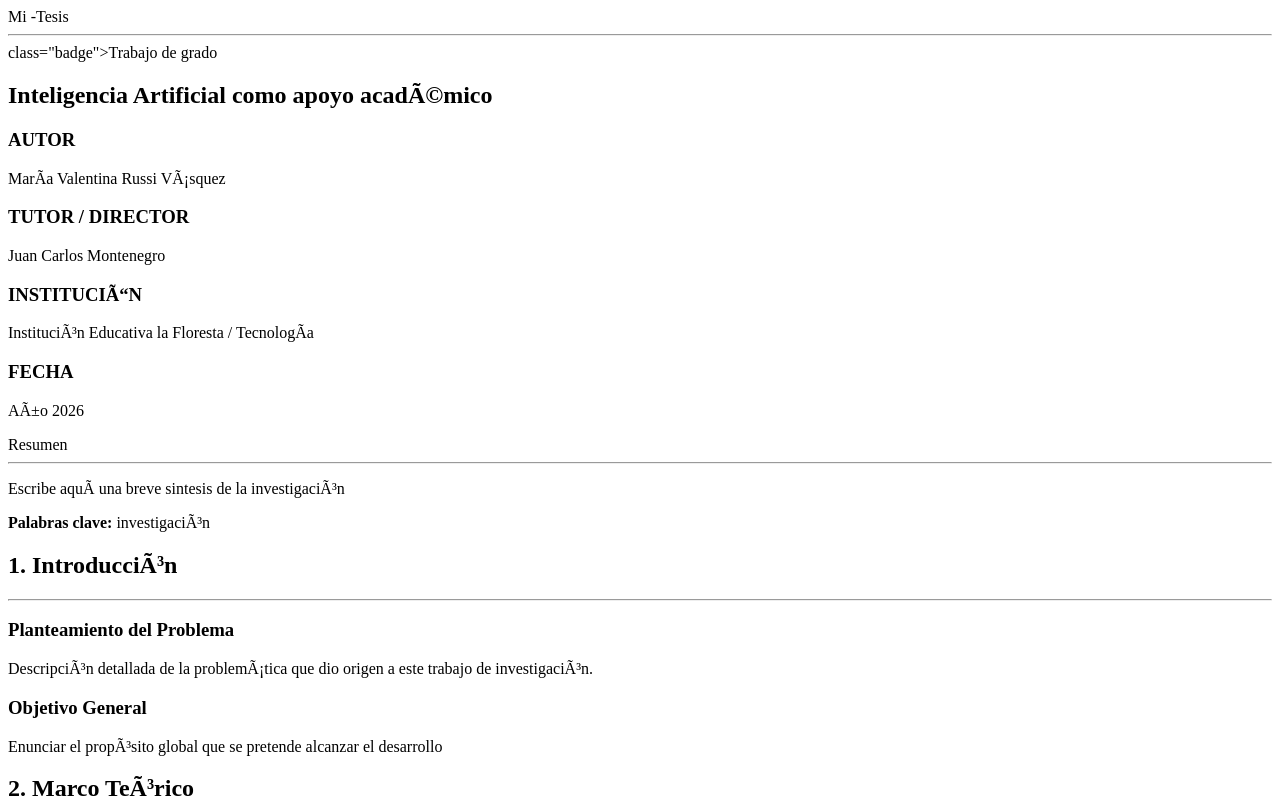
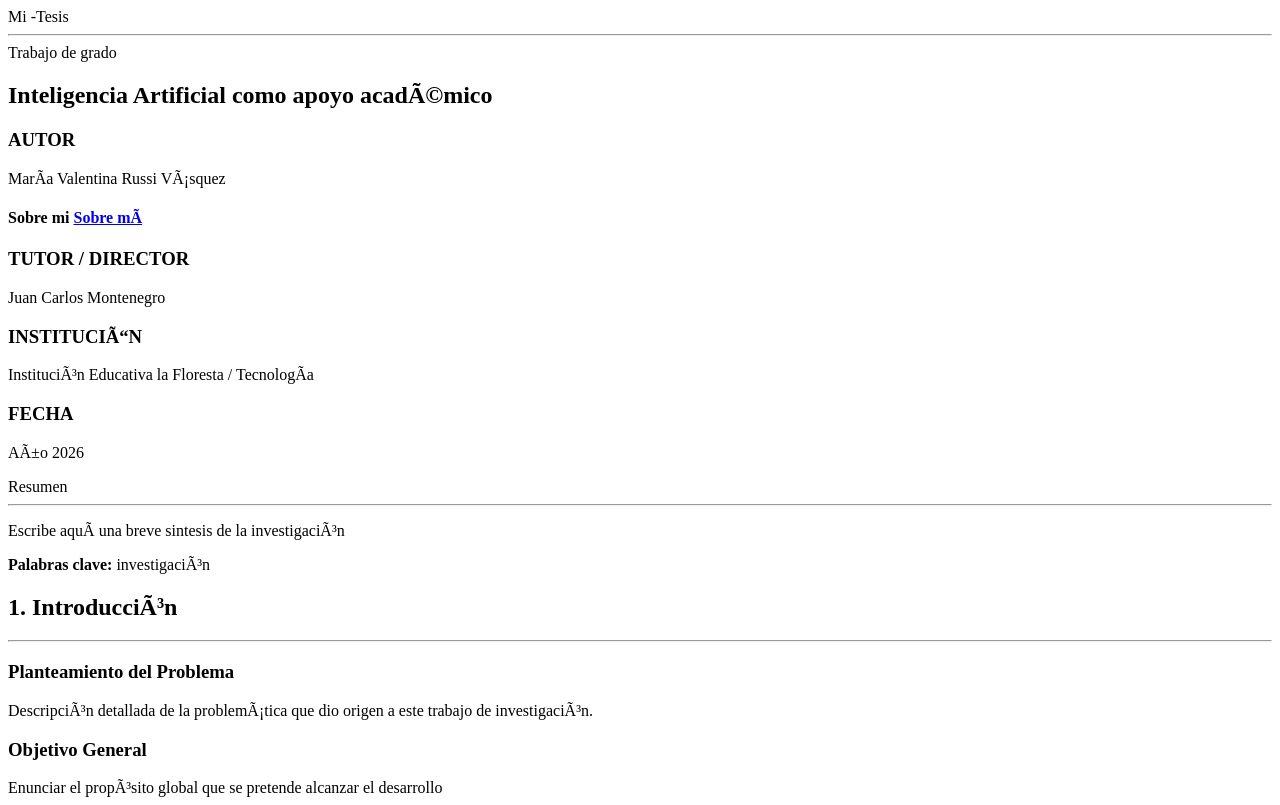
Before and after one commit to Vxlpox-bot/Web-site-ValentinaR18, a plain HTML site: page index.html in a window 1280 px wide. Shown: the top 805 px of the page. Drawn offline with Linux system fonts and the light colour scheme.

Commit message:
Refactor index.html for structure and formatting
Fixed HTML structure and formatting issues, including correcting tags and improving readability.

```diff
--- a/index.html
+++ b/index.html
@@ -11,7 +11,7 @@
       <!-- Portada -->
        <section id="Portada" class ="content - carc active - card">
        <div class="card header">
-       <span>class="badge">Trabajo de grado</span>
+       <span class="badge">Trabajo de grado</span>
       <h1>Inteligencia Artificial como apoyo académico</h1>
    </div>
    <div class="card - body">
@@ -19,6 +19,10 @@
    <div class="info-box">
    <h3>AUTOR</h3>
    <p>María Valentina Russi Vásquez</p>
+         <h4>Sobre mi
+               <a href="curriculum.html">Sobre mí</a>
+         </h4>
+
 </div>
 <div class="info-box">
 <h3>TUTOR / DIRECTOR </h3>
```
